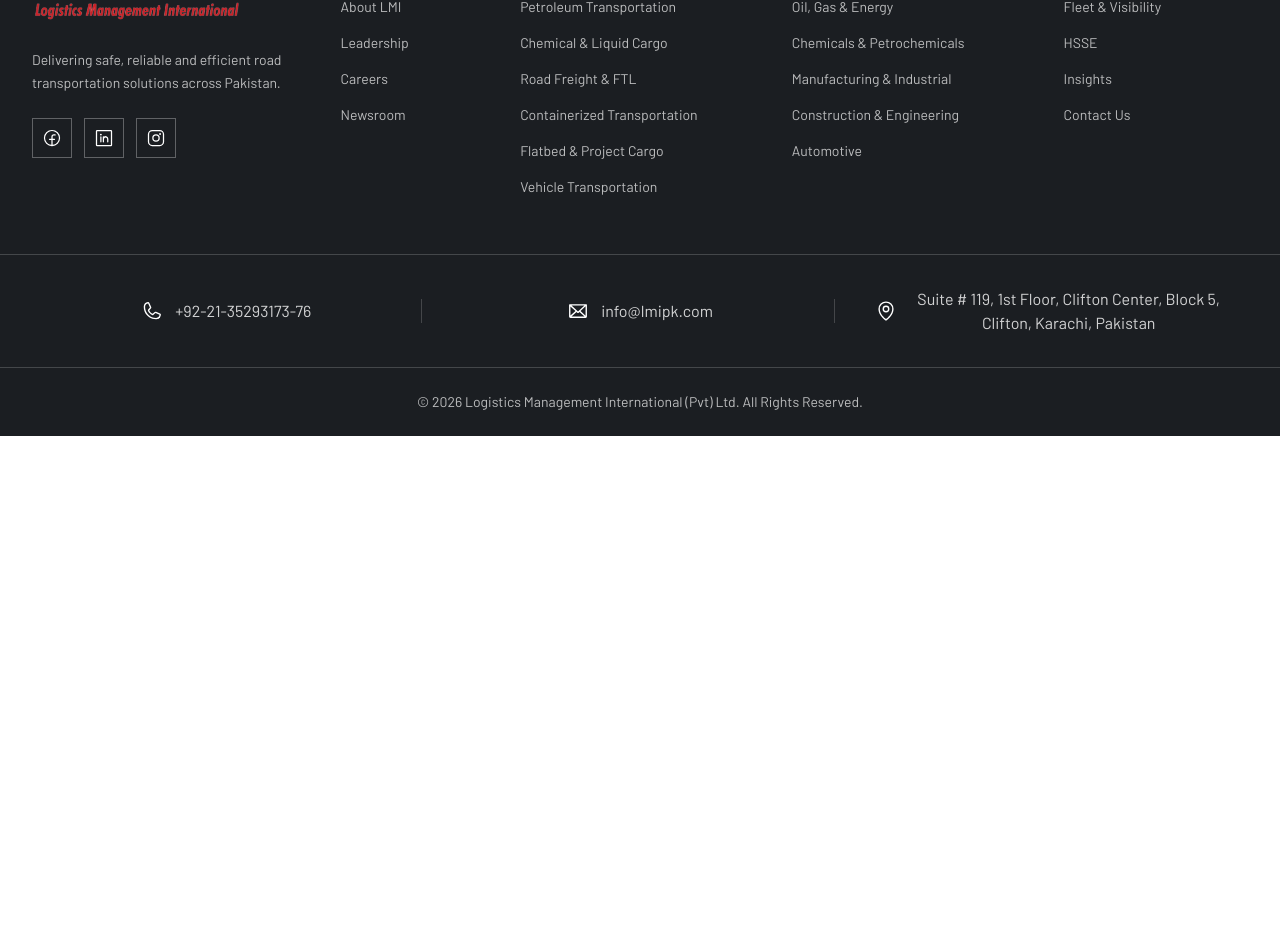
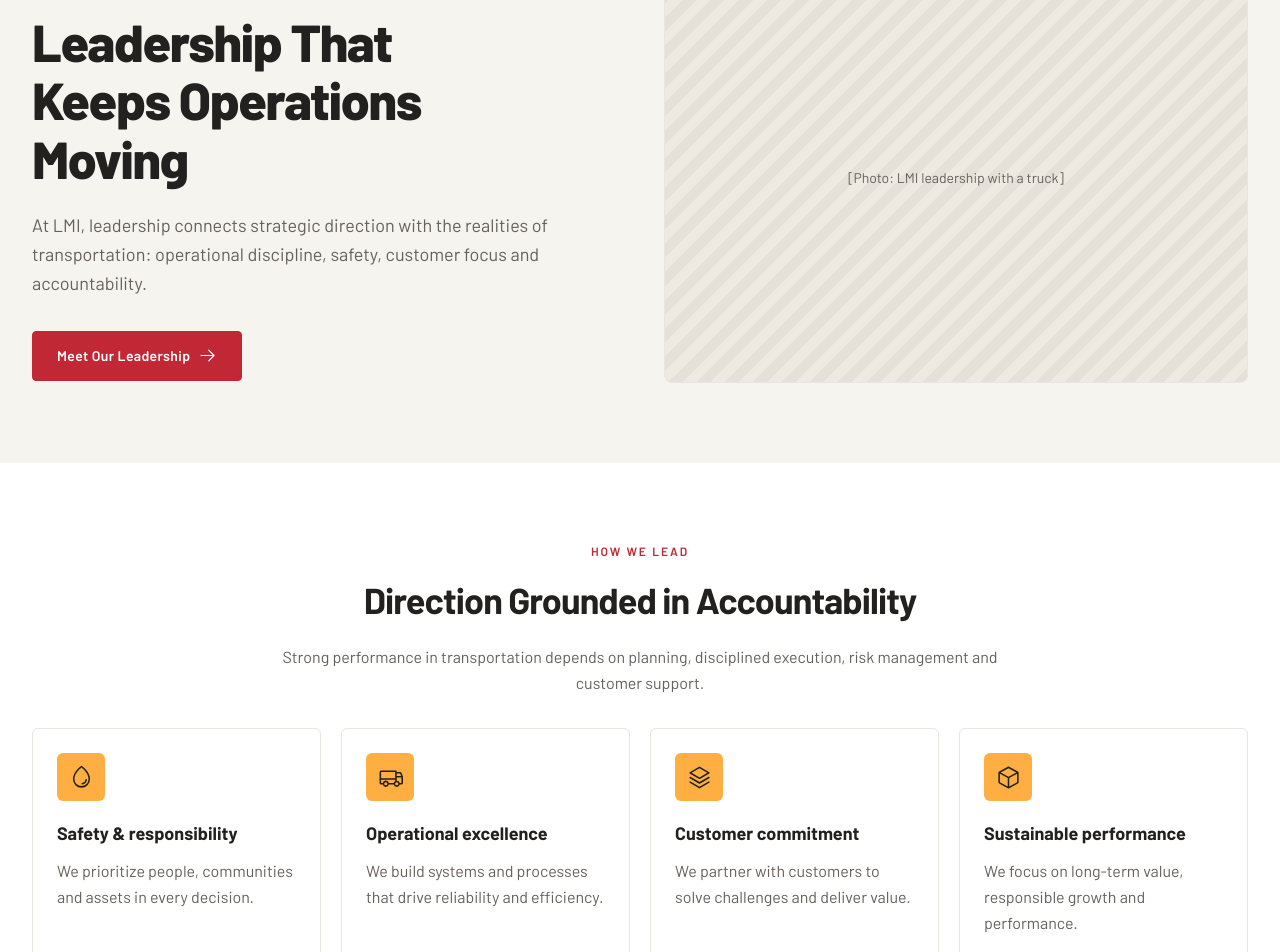
Before and after one commit to abdulrafayb/lmi-website, a React (Vite) app: page /company/leadership in a window 1280 px wide. Shown: the part 191-1143 px from the top of the page. Before the commit the page ends 800 px from the top, so only its background shows below. Built offline with nearby package versions, Linux system fonts and the light colour scheme; the HTML template or start-up script is replaced by a standard one.

Commit message:
Add leadership hero and centered accountability principles section

```diff
--- a/data/Our Company/Leadership.json
+++ b/data/Our Company/Leadership.json
@@ -0,0 +1,41 @@
+{
+  "sectionOne": {
+    "eyebrow": "Direction and accountability",
+    "heading": ["Leadership That", "Keeps Operations", "Moving"],
+    "description": "At LMI, leadership connects strategic direction with the realities of transportation: operational discipline, safety, customer focus and accountability.",
+    "action": {
+      "label": "Meet Our Leadership",
+      "href": "#leadership-team"
+    },
+    "image": null,
+    "imageAlt": "LMI leadership with a truck",
+    "imagePlaceholder": "[Photo: LMI leadership with a truck]"
+  },
+  "sectionTwo": {
+    "eyebrow": "How we lead",
+    "heading": "Direction Grounded in Accountability",
+    "description": "Strong performance in transportation depends on planning, disciplined execution, risk management and customer support.",
+    "principles": [
+      {
+        "icon": "safety",
+        "heading": "Safety & responsibility",
+        "description": "We prioritize people, communities and assets in every decision."
+      },
+      {
+        "icon": "operations",
+        "heading": "Operational excellence",
+        "description": "We build systems and processes that drive reliability and efficiency."
+      },
+      {
+        "icon": "customers",
+        "heading": "Customer commitment",
+        "description": "We partner with customers to solve challenges and deliver value."
+      },
+      {
+        "icon": "performance",
+        "heading": "Sustainable performance",
+        "description": "We focus on long-term value, responsible growth and performance."
+      }
+    ]
+  }
+}
--- a/src/App.jsx
+++ b/src/App.jsx
@@ -4,6 +4,7 @@
 import Home from "./pages/Home";
 import ContactUs from "./pages/ContactUs";
 import AboutUs from "./pages/our-company/AboutUs";
+import Leadership from "./pages/our-company/Leadership";
 import CertificationsAndRecognitions from "./pages/our-company/CertificationsAndRecognitions";
 
 export default function App() {
@@ -15,6 +16,7 @@
           <Route path="/" element={<Home />} />
           <Route path="/contact-us" element={<ContactUs />} />
           <Route path="/company/about-us" element={<AboutUs />} />
+          <Route path="/company/leadership" element={<Leadership />} />
           <Route
             path="/company/certifications-recognitions"
             element={<CertificationsAndRecognitions />}
--- a/src/pages/our-company/Leadership.jsx
+++ b/src/pages/our-company/Leadership.jsx
@@ -0,0 +1,11 @@
+import SectionOne from "../../sections/our-company/leadership/SectionOne";
+import SectionTwo from "../../sections/our-company/leadership/SectionTwo";
+
+export default function Leadership() {
+  return (
+    <>
+      <SectionOne />
+      <SectionTwo />
+    </>
+  );
+}
--- /dev/null
+++ b/src/sections/our-company/leadership/SectionOne.jsx
@@ -0,0 +1,66 @@
+import { ArrowRight } from "@phosphor-icons/react";
+import Button from "../../../ui/Button";
+import Eyebrow from "../../../ui/Eyebrow";
+import Reveal from "../../../components/Reveal";
+import leadershipData from "../../../../data/Our Company/Leadership.json";
+
+const {
+  eyebrow,
+  heading,
+  description,
+  action,
+  image,
+  imageAlt,
+  imagePlaceholder,
+} = leadershipData.sectionOne;
+
+export default function SectionOne() {
+  return (
+    <section
+      className="bg-proof-surface py-12 text-center md:py-16 lg:py-20 lg:text-left"
+      aria-labelledby="leadership-heading"
+    >
+      <div className="wrapper grid max-w-320 items-center gap-10 lg:grid-cols-2 lg:gap-12">
+        <Reveal>
+          <Eyebrow className="mb-5">{eyebrow}</Eyebrow>
+          <h1
+            id="leadership-heading"
+            className="text-hero-heading text-3xl leading-[1.12] font-extrabold tracking-tight sm:text-4xl lg:text-5xl xl:text-[3.25rem]"
+          >
+            {heading.map((line) => (
+              <span key={line} className="block">
+                {line}
+              </span>
+            ))}
+          </h1>
+          <p className="text-hero-copy mx-auto mt-6 max-w-xl text-base leading-relaxed lg:mx-0 lg:text-lg">
+            {description}
+          </p>
+          <Button href={action.href} className="mt-8">
+            {action.label}
+            <ArrowRight size={19} aria-hidden="true" />
+          </Button>
+        </Reveal>
+        <Reveal
+          delay={0.1}
+          className="border-trust-border flex aspect-[10/7] w-full items-center justify-center overflow-hidden rounded-lg border bg-[repeating-linear-gradient(135deg,var(--color-hero-stripe-light)_0_0.625rem,var(--color-hero-stripe-dark)_0.625rem_1.25rem)]"
+        >
+          {image ? (
+            <img
+              src={image}
+              alt={imageAlt}
+              className="h-full w-full object-cover"
+            />
+          ) : (
+            <span
+              className="text-hero-copy px-6 text-center text-sm"
+              aria-hidden="true"
+            >
+              {imagePlaceholder}
+            </span>
+          )}
+        </Reveal>
+      </div>
+    </section>
+  );
+}
--- /dev/null
+++ b/src/sections/our-company/leadership/SectionTwo.jsx
@@ -0,0 +1,62 @@
+import { Drop, Truck, Stack, Cube } from "@phosphor-icons/react";
+import Eyebrow from "../../../ui/Eyebrow";
+import Reveal from "../../../components/Reveal";
+import leadershipData from "../../../../data/Our Company/Leadership.json";
+
+const { eyebrow, heading, description, principles } = leadershipData.sectionTwo;
+const icons = {
+  safety: Drop,
+  operations: Truck,
+  customers: Stack,
+  performance: Cube,
+};
+
+export default function SectionTwo() {
+  return (
+    <section
+      className="bg-surface py-12 text-center md:py-16 lg:py-20 lg:text-left"
+      aria-labelledby="leadership-principles-heading"
+    >
+      <div className="wrapper max-w-320">
+        <Reveal className="mx-auto max-w-3xl text-center">
+          <Eyebrow className="mb-4">{eyebrow}</Eyebrow>
+          <h2
+            id="leadership-principles-heading"
+            className="text-hero-heading text-2xl leading-snug font-bold tracking-tight md:text-3xl lg:text-4xl"
+          >
+            {heading}
+          </h2>
+          <p className="text-hero-copy mt-5 text-base leading-relaxed">
+            {description}
+          </p>
+        </Reveal>
+        <ul className="mt-8 grid grid-cols-1 gap-5 sm:grid-cols-2 lg:grid-cols-4">
+          {principles.map(({ icon, heading, description }, index) => {
+            const Icon = icons[icon];
+            return (
+              <Reveal
+                as="li"
+                key={icon}
+                delay={index * 0.05}
+                className="border-trust-border rounded-md border p-6"
+              >
+                <span
+                  className="bg-proof-accent text-hero-heading mx-auto grid size-12 place-items-center rounded-md lg:mx-0"
+                  aria-hidden="true"
+                >
+                  <Icon size={25} />
+                </span>
+                <h3 className="text-hero-heading mt-5 text-lg leading-snug font-bold">
+                  {heading}
+                </h3>
+                <p className="text-hero-copy mt-3 text-sm leading-relaxed lg:text-base">
+                  {description}
+                </p>
+              </Reveal>
+            );
+          })}
+        </ul>
+      </div>
+    </section>
+  );
+}
```
